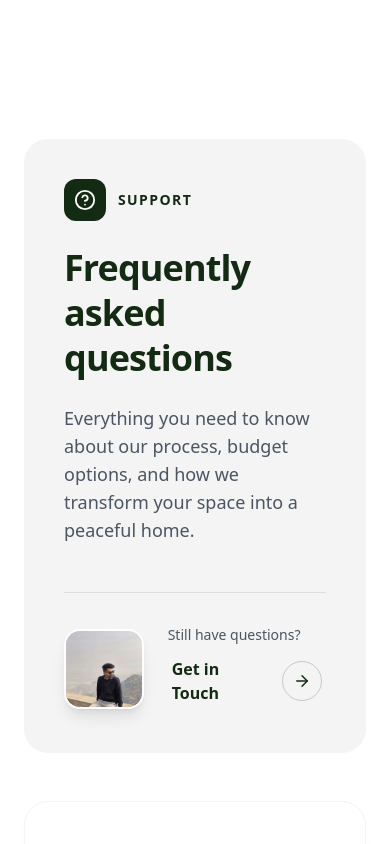
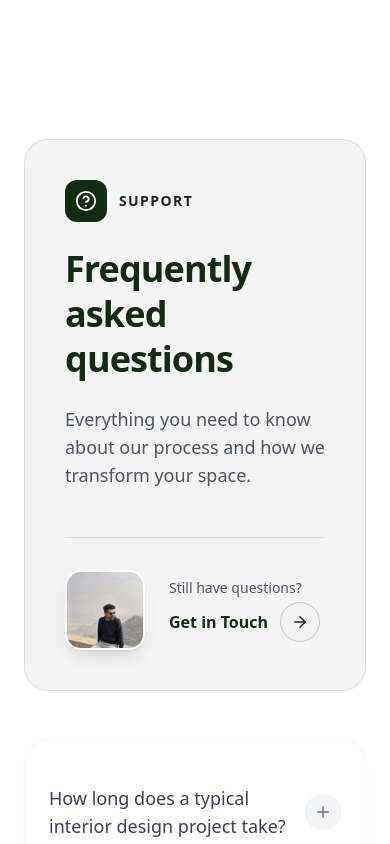
Before and after one commit to iamjitendrasuthar/Interior-Design-Website, a Next.js app: page / in a window 390 px wide. Shown: the part 7840-8684 px from the top of the page. Built offline with nearby package versions, Linux system fonts and the light colour scheme.

Commit message:
fixed circle issue

```diff
--- a/components/FAQ.jsx
+++ b/components/FAQ.jsx
@@ -1,16 +1,14 @@
 "use client";
 import React, { useState } from "react";
 import { motion, AnimatePresence } from "framer-motion";
-import { Plus, Minus, HelpCircle, ArrowRight } from "lucide-react"; // Naya icon add kiya
+import { Plus, Minus, HelpCircle, ArrowRight } from "lucide-react";
 import Link from "next/link";
 
-function FAQItem({ question, answer, isLast }) {
-  const [isOpen, setIsOpen] = useState(false);
-
+function FAQItem({ question, answer, isLast, isOpen, toggle }) {
   return (
     <div className={`py-5 ${!isLast ? "border-b border-gray-100" : ""}`}>
       <button
-        onClick={() => setIsOpen(!isOpen)}
+        onClick={toggle}
         className="w-full flex items-center justify-between text-left focus:outline-none group"
       >
         <h3
@@ -22,16 +20,19 @@ function FAQItem({ question, answer, isLast }) {
         >
           {question}
         </h3>
-        {/* Modern Icon style */}
+        {/* Modern Icon style - FIXED CIRCLE */}
+        <div className="flex-none ml-4">
           <span
-          className={`w-9 h-9 rounded-full flex items-center justify-center transition-all ${
+            className={`w-9 h-9 flex items-center justify-center rounded-full transition-all duration-300 shrink-0 ${
               isOpen
                 ? "bg-[#132A13] text-white rotate-180"
                 : "bg-gray-100 text-gray-500 hover:bg-gray-200"
             }`}
+            style={{ minWidth: "35px", minHeight: "35px" }}
           >
             {isOpen ? <Minus size={18} /> : <Plus size={18} />}
           </span>
+        </div>
       </button>
       <AnimatePresence>
         {isOpen && (
@@ -53,10 +54,12 @@ function FAQItem({ question, answer, isLast }) {
 }
 
 export default function FAQ() {
+  const [openIndex, setOpenIndex] = useState(null);
+
   const faqs = [
     {
       q: "How long does a typical interior design project take?",
-      a: "It depends on the size of the project. A standard 3BHK apartment interior takes about 45 to 60 days from start to finish.",
+      a: "It depends on the size of the project. A standard 3BHK apartment interior takes about 45 to 60 days.",
     },
     {
       q: "Do you provide budget-friendly options?",
@@ -76,13 +79,16 @@ export default function FAQ() {
     },
   ];
 
+  const handleToggle = (index) => {
+    setOpenIndex(openIndex === index ? null : index);
+  };
+
   return (
-    // Height balanced rakhne ke liye `items-stretch` use kiya hai
-    <section className="max-w-7xl mx-auto px-6 py-20 md:py-20">
+    <section className="max-w-7xl mx-auto px-6 py-20">
       <div className="flex flex-col lg:flex-row gap-12 lg:gap-16 items-stretch">
-        {/* LEFT COLUMN: Modern Content Box (Equal Height) */}
+        {/* LEFT COLUMN: Modern Content Box */}
         <div className="lg:w-5/12 w-full flex flex-col">
-          <div className="bg-[#132A13]/5 p-10 md:p-12 rounded-3xl flex-grow flex flex-col justify-between">
+          <div className="bg-[#132A13]/5 p-10 md:p-12 rounded-3xl flex-grow flex flex-col justify-between border border-[#132A13]/10">
             <div>
               <div className="flex items-center gap-3 mb-6">
                 <div className="bg-[#132A13] p-2.5 rounded-xl text-white">
@@ -92,23 +98,21 @@ export default function FAQ() {
                   Support
                 </span>
               </div>
-
               <h2 className="text-4xl md:text-5xl font-semibold tracking-tight text-[#132A13] mb-6 leading-tight">
                 Frequently asked questions
               </h2>
               <p className="text-gray-600 text-lg mb-12">
-                Everything you need to know about our process, budget options,
-                and how we transform your space into a peaceful home.
+                Everything you need to know about our process and how we
+                transform your space.
               </p>
             </div>
 
-            {/* Bottom Section: Choti Image + Contact CTA */}
             <div className="mt-auto border-t border-[#132A13]/10 pt-8 flex items-center gap-6">
               <div className="w-20 h-20 rounded-2xl overflow-hidden shadow-lg border-2 border-white">
                 <img
-                  src="/IMG_8905.JPG" // Apni image ka path ensure karein
+                  src="/IMG_8905.JPG"
                   className="w-full h-full object-cover"
-                  alt="Interior Design Sample"
+                  alt="Interior"
                 />
               </div>
               <div>
@@ -117,11 +121,10 @@ export default function FAQ() {
                 </p>
                 <Link
                   href="/contact"
-                  className="group relative inline-flex items-center gap-3 px-1 py-2 font-semibold text-[#132A13] transition-all"
+                  className="group relative inline-flex items-center gap-3 font-semibold text-[#132A13]"
                 >
                   <span className="relative">
                     Get in Touch
-                    {/* Animated Underline */}
                     <span className="absolute -bottom-1 left-0 w-0 h-[2px] bg-[#132A13] transition-all duration-300 group-hover:w-full"></span>
                   </span>
 
@@ -137,7 +140,7 @@ export default function FAQ() {
           </div>
         </div>
 
-        {/* RIGHT COLUMN: Minimal FAQ Accordion (Equal Height) */}
+        {/* RIGHT COLUMN: FAQ Accordion */}
         <div className="lg:w-7/12 w-full flex flex-col">
           <div className="bg-white rounded-3xl p-6 md:p-10 flex-grow border border-gray-100 shadow-lg shadow-gray-50">
             {faqs.map((faq, i) => (
@@ -146,6 +149,8 @@ export default function FAQ() {
                 question={faq.q}
                 answer={faq.a}
                 isLast={i === faqs.length - 1}
+                isOpen={openIndex === i}
+                toggle={() => handleToggle(i)}
               />
             ))}
           </div>
```
Lines whose indentation alone changed are shown as unchanged.
